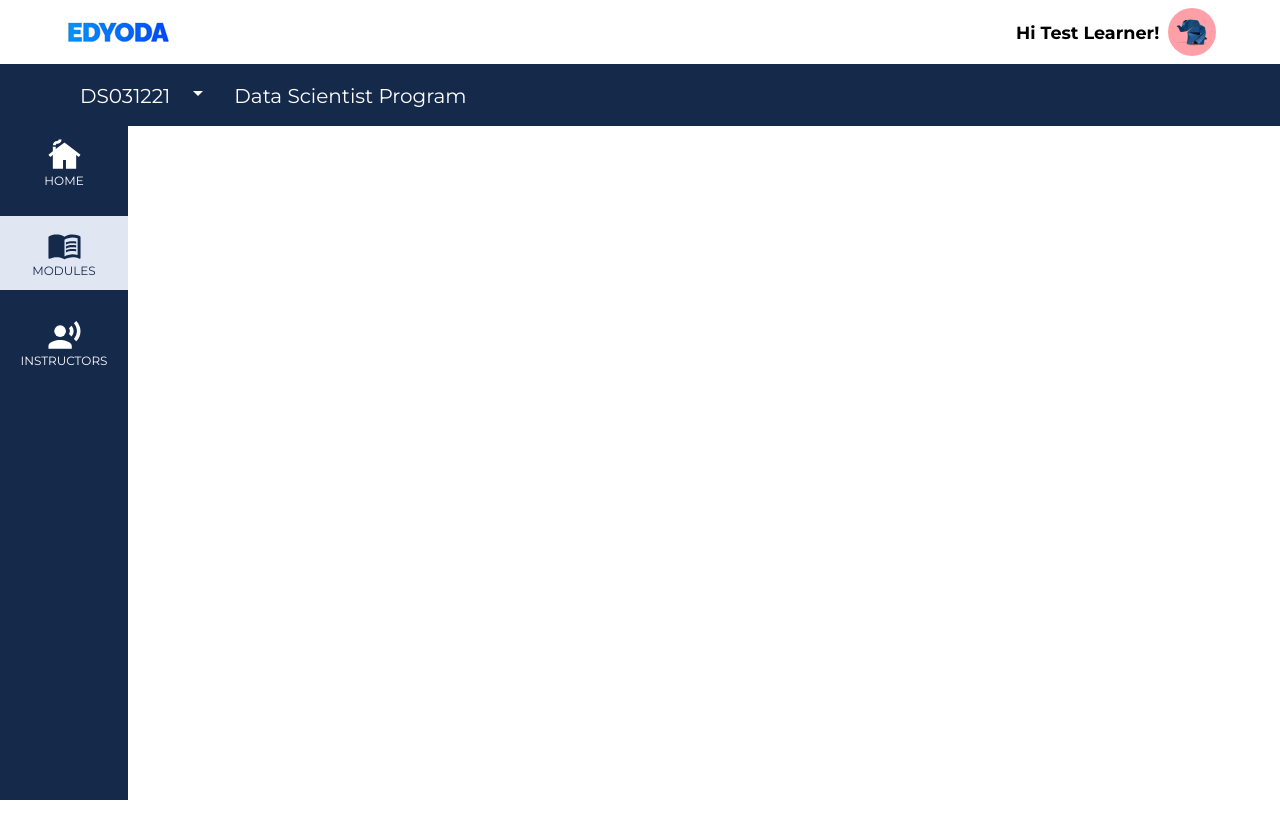
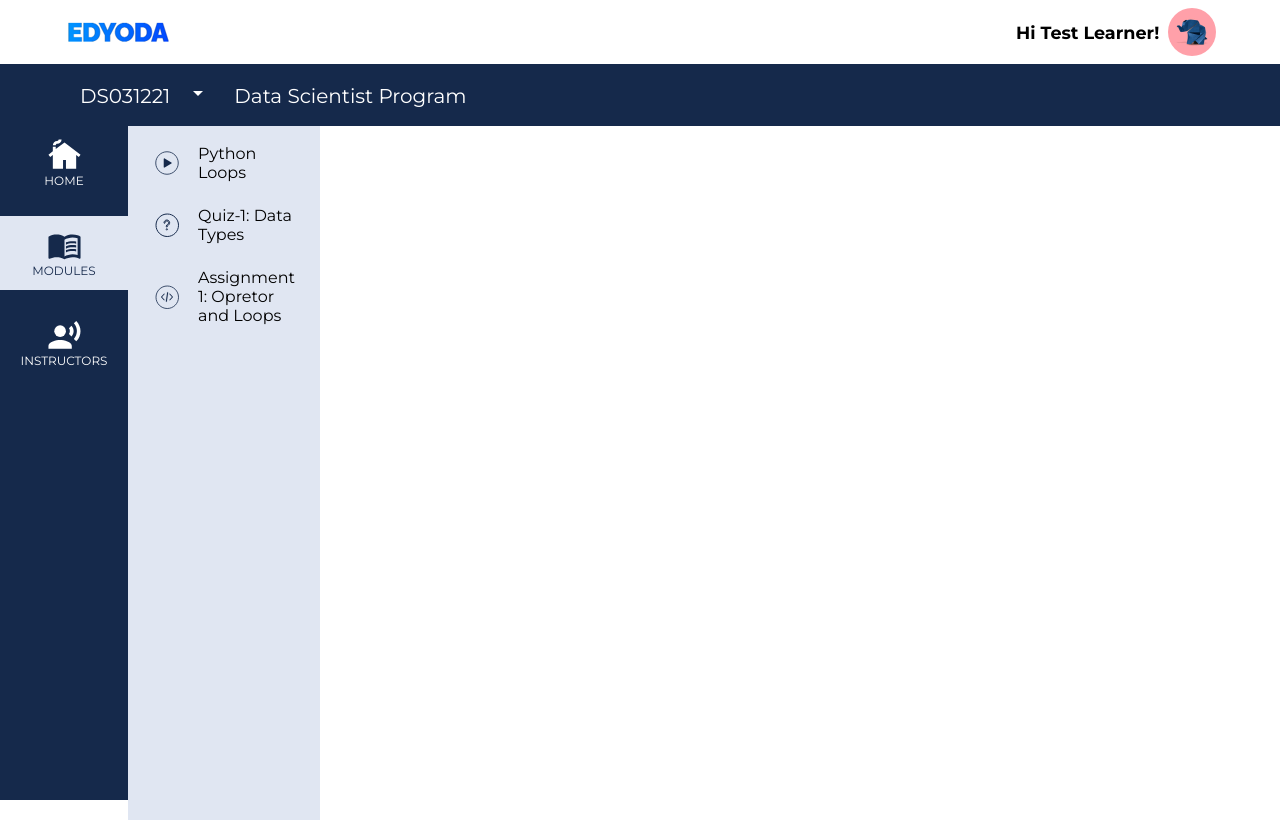
Before and after one commit to DhruvManiya/edyoda-task, a React (Vite) app: page /modules/DS031221 in a window 1280 px wide. Built offline with nearby package versions, Linux system fonts and the light colour scheme.

Commit message:
modules sidebar with routing

```diff
--- a/src/App.jsx
+++ b/src/App.jsx
@@ -4,9 +4,9 @@ import { Route, Routes, Navigate } from "react-router-dom";
 import Home from "./pages/Home";
 import Modules from "./pages/Modules";
 import Instructors from "./pages/Instructors";
-import Loop from "./pages/Loop";
-import Quiz from "./pages/Quiz";
-import Assignment from "./pages/Assignment";
+// import Loop from "./pages/Loop";
+// import Quiz from "./pages/Quiz";
+// import Assignment from "./pages/Assignment";
 import Sidebar from "./components/Sidebar";
 
 const App = () => {
@@ -20,11 +20,11 @@ const App = () => {
         <Route path="/home/:programCode" element={<Home />} />
         <Route path="/modules/:programCode" element={<Modules />} />
         <Route path="/instructors/:programCode" element={<Instructors />} />
-        <Route path="/modules/:programCode/loop" element={<Loop />} />
-        <Route path="/modules/:programCode/quiz" element={<Quiz />} />
+        <Route path="/modules/:programCode/loop" element={<Modules />} />
+        <Route path="/modules/:programCode/quiz" element={<Modules />} />
         <Route
           path="/modules/:programCode/assignment"
-          element={<Assignment />}
+          element={<Modules />}
         />
       </Routes>
     </>
--- a/src/components/Sidebar.jsx
+++ b/src/components/Sidebar.jsx
@@ -22,7 +22,7 @@ const Sidebar = () => {
             <span>HOME</span>
           </li>
         </Link>
-        <Link to={`/modules/${location.pathname.split("/")[2]}`}>
+        <Link to={`/modules/${location.pathname.split("/")[2]}/loop`}>
           <li
             className={`${classes.pages_button} ${
               location.pathname.split("/")[1] === "modules" &&
--- a/src/pages/Modules.jsx
+++ b/src/pages/Modules.jsx
@@ -1,18 +1,69 @@
 import React from "react";
-import { useLocation } from "react-router-dom";
+import { Link, useLocation } from "react-router-dom";
+import classes from "../styles/modules.module.css";
+import Loop from "./Loop";
+import Quiz from "./Quiz";
+import Assignment from "./Assignment";
 
 const Modules = () => {
   const location = useLocation();
 
   return (
     <>
-      {location.pathname === "/modules/DS031221" ? (
-        <main></main>
-      ) : (
-        <main>
-          <h1>Modules are not found for {location.pathname.split("/")[2]}</h1>
-        </main>
-      )}
+      <main className={`${classes.main}`}>
+        {location.pathname.split("/")[2] === "DS031221" ? (
+          <div>
+            <section className={`${classes.list_container}`}>
+              <ul>
+                <Link to="/modules/DS031221/loop">
+                  <li
+                    className={`${classes.list_modules} ${
+                      location.pathname.split("/")[3] === "loop" &&
+                      classes.active_list_modules
+                    }`}
+                  >
+                    <img src={`${location.pathname.split("/")[3] === "loop" ? '/activeTopic.svg' : '/topic.svg'}`} alt="" />
+                    <span>Python Loops</span>
+                  </li>
+                </Link>
+                <Link to="/modules/DS031221/quiz">
+                  <li
+                    className={`${classes.list_modules} ${
+                      location.pathname.split("/")[3] === "quiz" &&
+                      classes.active_list_modules
+                    }`}
+                  >
+                    <img src={`${location.pathname.split("/")[3] === "quiz" ? '/activeModuleQuiz.svg' : '/moduleQuiz.svg'}`} alt="" />
+                    <span>Quiz-1: Data Types</span>
+                  </li>
+                </Link>
+                <Link to="/modules/DS031221/assignment">
+                  <li
+                    className={`${classes.list_modules} ${
+                      location.pathname.split("/")[3] === "assignment" &&
+                      classes.active_list_modules
+                    }`}
+                  >
+                    <img src={`${location.pathname.split("/")[3] === "assignment" ? '/activeAssignment.svg' : '/assignment.svg'}`} alt="" />
+                    <span>Assignment 1: Opretor and Loops</span>
+                  </li>
+                </Link>
+              </ul>
+            </section>
+            <section className={`${classes.content_container}`}>
+              {(location.pathname === "/modules/DS031221/loop" && <Loop />) ||
+                (location.pathname === "/modules/DS031221/quiz" && <Quiz />) ||
+                (location.pathname === "/modules/DS031221/assignment" && (
+                  <Assignment />
+                ))}
+            </section>
+          </div>
+        ) : (
+          <section className={`${classes.notfound_modules}`}>
+            <h1>Modules are not found for {location.pathname.split("/")[2]}</h1>
+          </section>
+        )}
+      </main>
     </>
   );
 };
--- a/src/styles/index.css
+++ b/src/styles/index.css
@@ -18,4 +18,5 @@ body{
 
 a{
   text-decoration: none;
+  color: black;
 }
--- /dev/null
+++ b/src/styles/modules.module.css
@@ -0,0 +1,37 @@
+.notfound_modules {
+    margin: 10rem 5rem 5rem 13rem;
+}
+
+.main{
+    position: relative;
+}
+
+.list_container{
+    position: absolute;
+    background-color: var(--active-background-color);
+    width: 15%;
+    padding-top: 0.5rem;
+    height: 87vh;
+    top: 7.75rem;
+    bottom: 0;
+    left: 8rem;
+}
+
+.content_container{
+    width: calc(100% - (8rem + 15%));
+    margin-left: calc(8rem + 15%);
+    padding-top: 8rem;
+}
+
+.list_modules{
+    width: 100%;
+    display: flex;
+    align-items: center;
+    gap: 1rem;
+    padding: 0.75rem 1.5rem;
+}
+
+.active_list_modules{
+    background-color: #bbc1cc;
+    font-weight: 600;
+}
```
